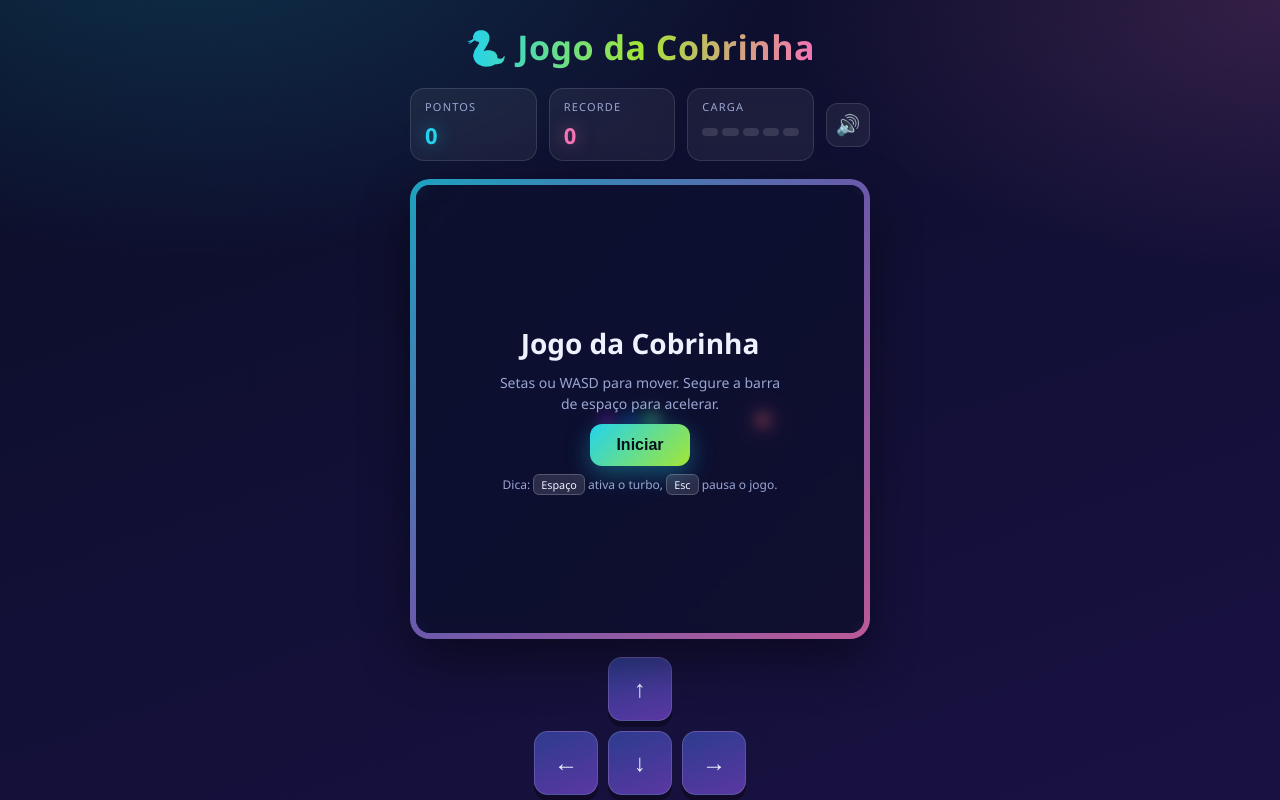
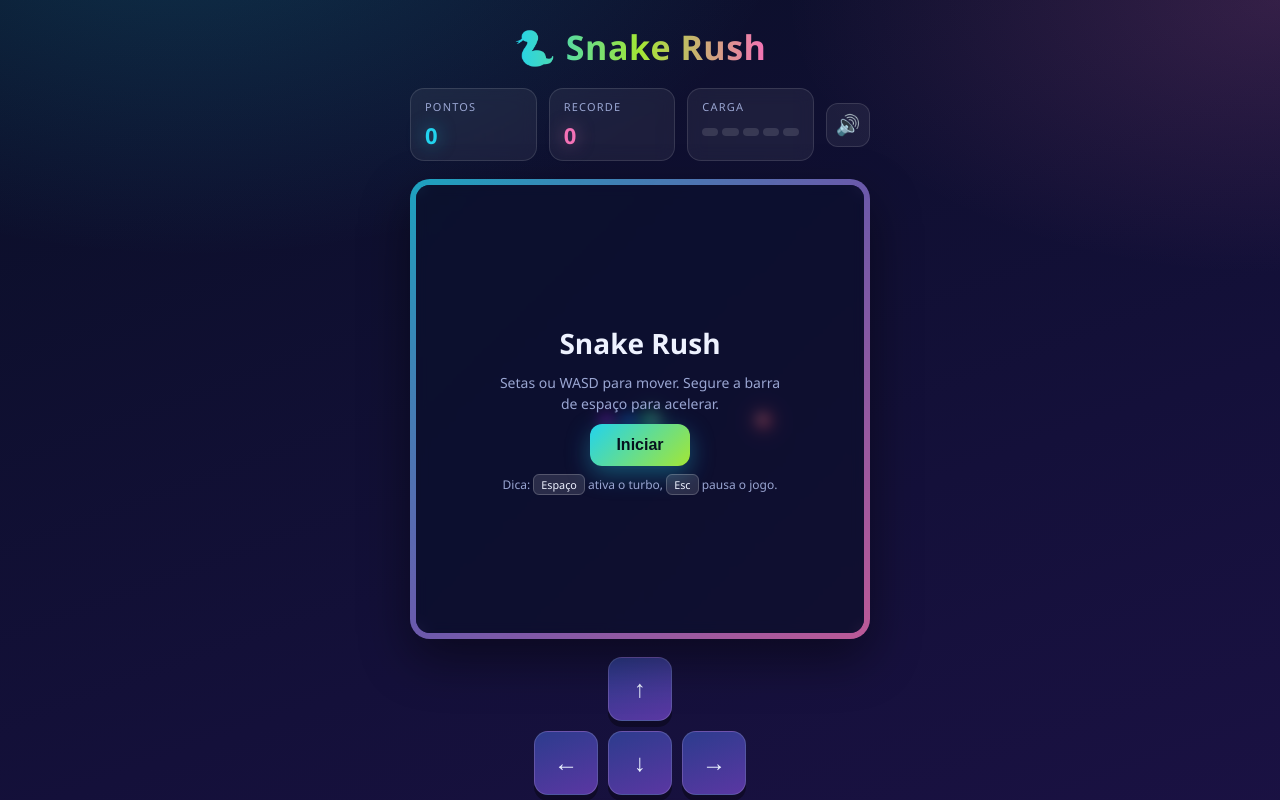
Before and after one commit to Ashr1el/SnakeRush, a Next.js app: page / in a window 1280 px wide. Shown: the top 800 px of the page. Built offline with nearby package versions, Linux system fonts and the light colour scheme.

Commit message:
docs: rebranding para Snake Rush
- titulo, h1, overlay de titulo, metadata e manifest do PWA
- README, DOSSIER, docs/arquitetura, pagina offline e snake.html legado
- eliminadas todas as mencoes a 'Jogo da Cobrinha' fora dos snapshots historicos

```diff
--- a/public/offline.html
+++ b/public/offline.html
@@ -3,7 +3,7 @@
   <head>
     <meta charset="utf-8" />
     <meta name="viewport" content="width=device-width, initial-scale=1, viewport-fit=cover" />
-    <title>Sem conexão — Jogo da Cobrinha</title>
+    <title>Sem conexão — Snake Rush</title>
     <style>
       :root {
         color-scheme: dark;
--- a/public/snake.html
+++ b/public/snake.html
@@ -3,7 +3,7 @@
 <head>
 <meta charset="UTF-8" />
 <meta name="viewport" content="width=device-width, initial-scale=1.0" />
-<title>Jogo da Cobrinha</title>
+<title>Snake Rush</title>
 <style>
   * { box-sizing: border-box; }
   body {
@@ -82,7 +82,7 @@
 </head>
 <body>
 <div class="wrap">
-  <h1>🐍 Jogo da Cobrinha</h1>
+  <h1>🐍 Snake Rush</h1>
   <div class="hud">
     <div>Pontos: <span id="score">0</span></div>
     <div>Recorde: <span id="best">0</span></div>
@@ -91,7 +91,7 @@
     <canvas id="board" width="400" height="400"></canvas>
     <div class="overlay" id="overlay">
       <div class="box">
-        <h2 id="title">Jogo da Cobrinha</h2>
+        <h2 id="title">Snake Rush</h2>
         <p id="msg">Use as setas do teclado para jogar</p>
         <button id="startBtn">Iniciar</button>
       </div>
--- a/src/app/layout.tsx
+++ b/src/app/layout.tsx
@@ -4,13 +4,13 @@ import PwaRegister from '@/components/PwaRegister';
 import './globals.css';
 
 export const metadata: Metadata = {
-  title: 'Jogo da Cobrinha',
+  title: 'Snake Rush',
   description:
-    'Jogo da cobrinha em React e Next.js: movimento suave no canvas, turbo, pausa e efeitos sonoros sintetizados.',
-  applicationName: 'Jogo da Cobrinha',
+    'Snake Rush em React e Next.js: movimento suave no canvas, turbo, pausa e efeitos sonoros sintetizados.',
+  applicationName: 'Snake Rush',
   appleWebApp: {
     capable: true,
-    title: 'Cobrinha',
+    title: 'Snake Rush',
     statusBarStyle: 'black-translucent',
   },
   icons: {
--- a/src/app/manifest.ts
+++ b/src/app/manifest.ts
@@ -5,10 +5,10 @@ export const dynamic = 'force-static';
 
 export default function manifest(): MetadataRoute.Manifest {
   return {
-    name: 'Jogo da Cobrinha',
-    short_name: 'Cobrinha',
+    name: 'Snake Rush',
+    short_name: 'Snake Rush',
     description:
-      'Jogo da cobrinha em Canvas: turbo, habilidade de 2 s com auto-corte, pausa e efeitos sonoros sintetizados.',
+      'Snake Rush em Canvas: turbo, habilidade de 2 s com auto-corte, pausa e efeitos sonoros sintetizados.',
     start_url: '/',
     scope: '/',
     display: 'standalone',
--- a/src/components/SnakeGame.tsx
+++ b/src/components/SnakeGame.tsx
@@ -456,7 +456,7 @@ export default function SnakeGame() {
 
   return (
     <div className="app">
-      <h1 className="title">🐍 Jogo da Cobrinha</h1>
+      <h1 className="title">🐍 Snake Rush</h1>
 
       <div className="hud">
         <div className="card cyan">
@@ -526,7 +526,7 @@ export default function SnakeGame() {
                 </>
               ) : (
                 <>
-                  <h2>{status === 'idle' ? 'Jogo da Cobrinha' : 'Fim de Jogo'}</h2>
+                  <h2>{status === 'idle' ? 'Snake Rush' : 'Fim de Jogo'}</h2>
                   {status === 'idle' ? (
                     <p>Setas ou WASD para mover. Segure a barra de espaço para acelerar.</p>
                   ) : (
```
Also changed, not shown: 3 other files (tests, documents, lock files or other folders).
